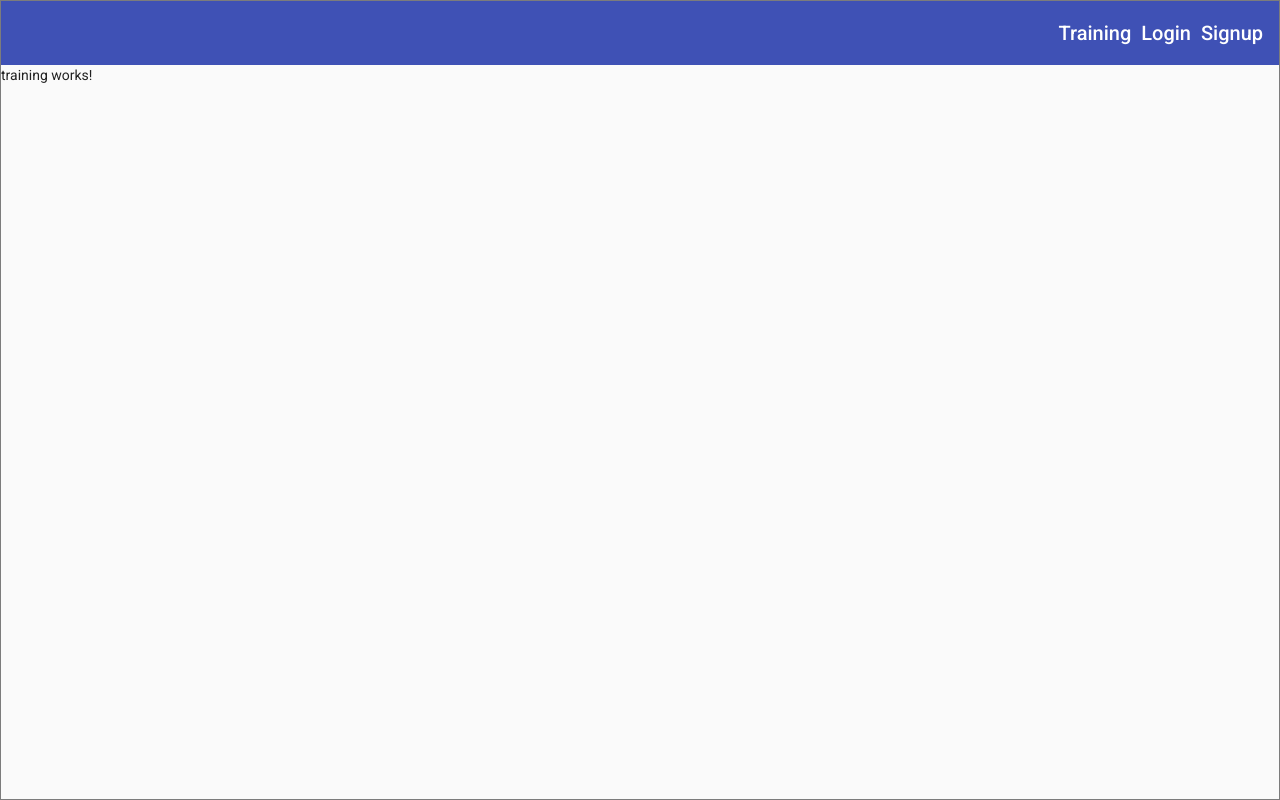
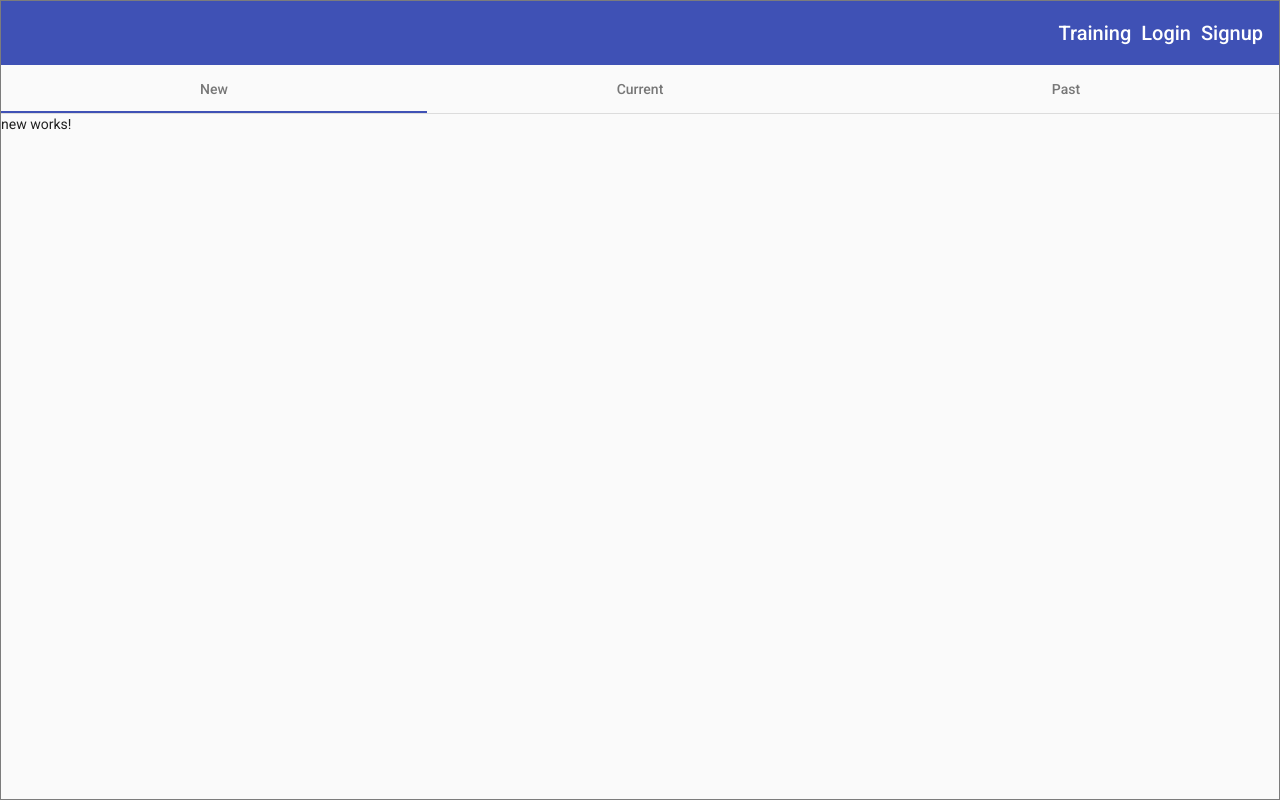
Before and after one commit to 2snufkin/fitness-tracker, an Angular app: page /training in a window 1280 px wide. Built offline with nearby package versions, Linux system fonts and the light colour scheme.

Commit message:
added training tabs

```diff
--- a/src/app/material.module.ts
+++ b/src/app/material.module.ts
@@ -9,6 +9,7 @@ import {MatSidenavModule} from "@angular/material/sidenav";
 import {MatToolbarModule} from "@angular/material/toolbar";
 import {MatIconModule} from "@angular/material/icon";
 import {MatListModule} from "@angular/material/list";
+import {MatTabsModule} from "@angular/material/tabs";
 
 @NgModule({
   imports: [MatFormFieldModule,
@@ -31,7 +32,8 @@ import {MatListModule} from "@angular/material/list";
     MatSidenavModule,
     MatToolbarModule,
     MatIconModule,
-    MatListModule
+    MatListModule,
+    MatTabsModule
   ]
 })
 
--- a/src/app/training/training/training.component.html
+++ b/src/app/training/training/training.component.html
@@ -1 +1,9 @@
-<p>training works!</p>
+<mat-tab-group mat-stretch-tabs="false" mat-align-tabs="start" animationDuration="1500ms">
+<mat-tab   label="New">
+  <app-new></app-new>
+</mat-tab><mat-tab  label="Current">
+  <app-current></app-current>
+</mat-tab><mat-tab  label="Past">
+  <app-past></app-past>
+</mat-tab>
+</mat-tab-group>
--- a/src/app/training/training/training.component.ts
+++ b/src/app/training/training/training.component.ts
@@ -6,7 +6,7 @@ import { Component, OnInit } from '@angular/core';
   styleUrls: ['./training.component.css']
 })
 export class TrainingComponent implements OnInit {
-
+  trainings = ["New", "Past", "Current"]
   constructor() { }
 
   ngOnInit(): void {
```
